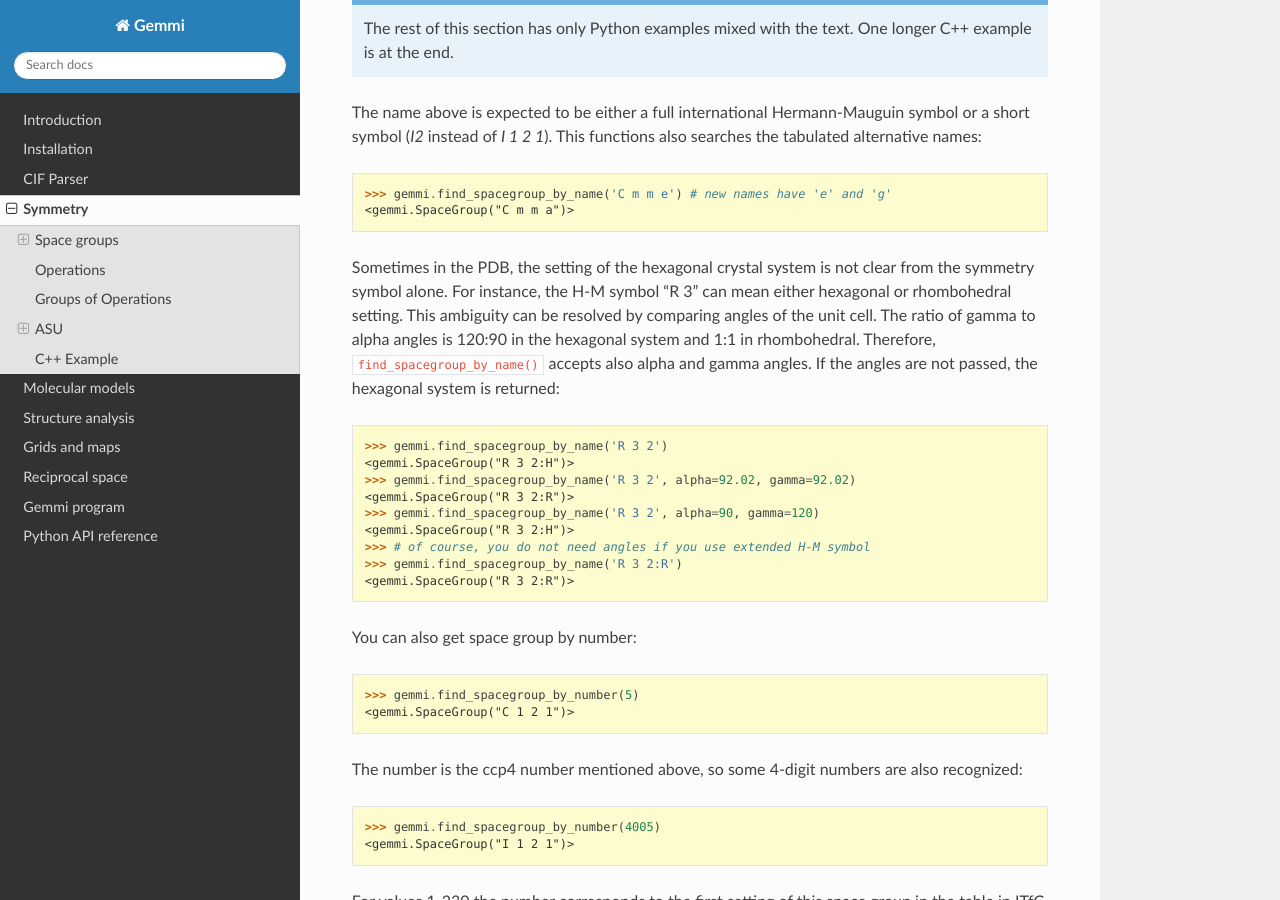
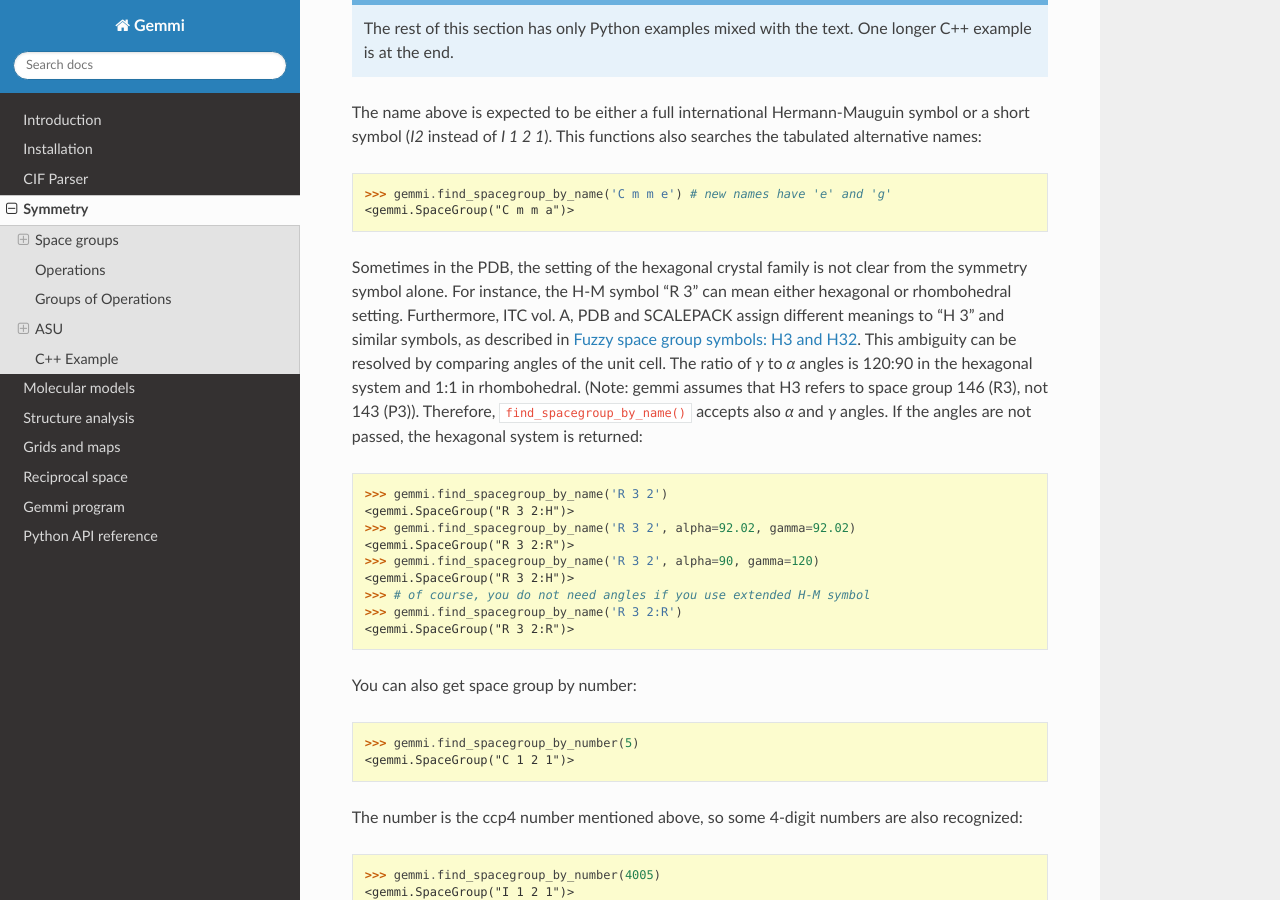
Before and after one commit to project-gemmi/gemmi, a Sphinx documentation site: the page built from docs/symmetry.rst, in a window 1280 px wide and 900 px high, scrolled down 1390 px. Built offline with Sphinx 7.4.7 and the Read the Docs theme 2.0.0, drawn with Linux system fonts in a browser that asks for light colours.

Commit message:
docs: clarify how space group "H3" is interpreted

```diff
--- a/docs/symmetry.rst
+++ b/docs/symmetry.rst
@@ -83,13 +83,17 @@ This functions also searches the tabulated alternative names:
     >>> gemmi.find_spacegroup_by_name('C m m e') # new names have 'e' and 'g'
     <gemmi.SpaceGroup("C m m a")>
 
-Sometimes in the PDB, the setting of the hexagonal crystal system
+Sometimes in the PDB, the setting of the hexagonal crystal family
 is not clear from the symmetry symbol alone. For instance, the H-M symbol
-"R 3" can mean either hexagonal or rhombohedral setting.
+"R 3" can mean either hexagonal or rhombohedral setting.
+Furthermore, ITC vol. A, PDB and SCALEPACK assign different meanings to
+"H 3" and similar symbols, as described in
+`Fuzzy space group symbols: H3 and H32 <http://www.phenix-online.org/newsletter/CCN_2011_01.pdf>`_.
 This ambiguity can be resolved by comparing angles of the unit cell.
-The ratio of gamma to alpha angles is 120:90 in the hexagonal system
-and 1:1 in rhombohedral. Therefore, ``find_spacegroup_by_name()``
-accepts also alpha and gamma angles. If the angles are not passed,
+The ratio of *γ* to *α* angles is 120:90 in the hexagonal system
+and 1:1 in rhombohedral. (Note: gemmi assumes that H3 refers to
+space group 146 (R3), not 143 (P3)). Therefore, ``find_spacegroup_by_name()``
+accepts also *α* and *γ* angles. If the angles are not passed,
 the hexagonal system is returned:
 
 .. doctest::
```
